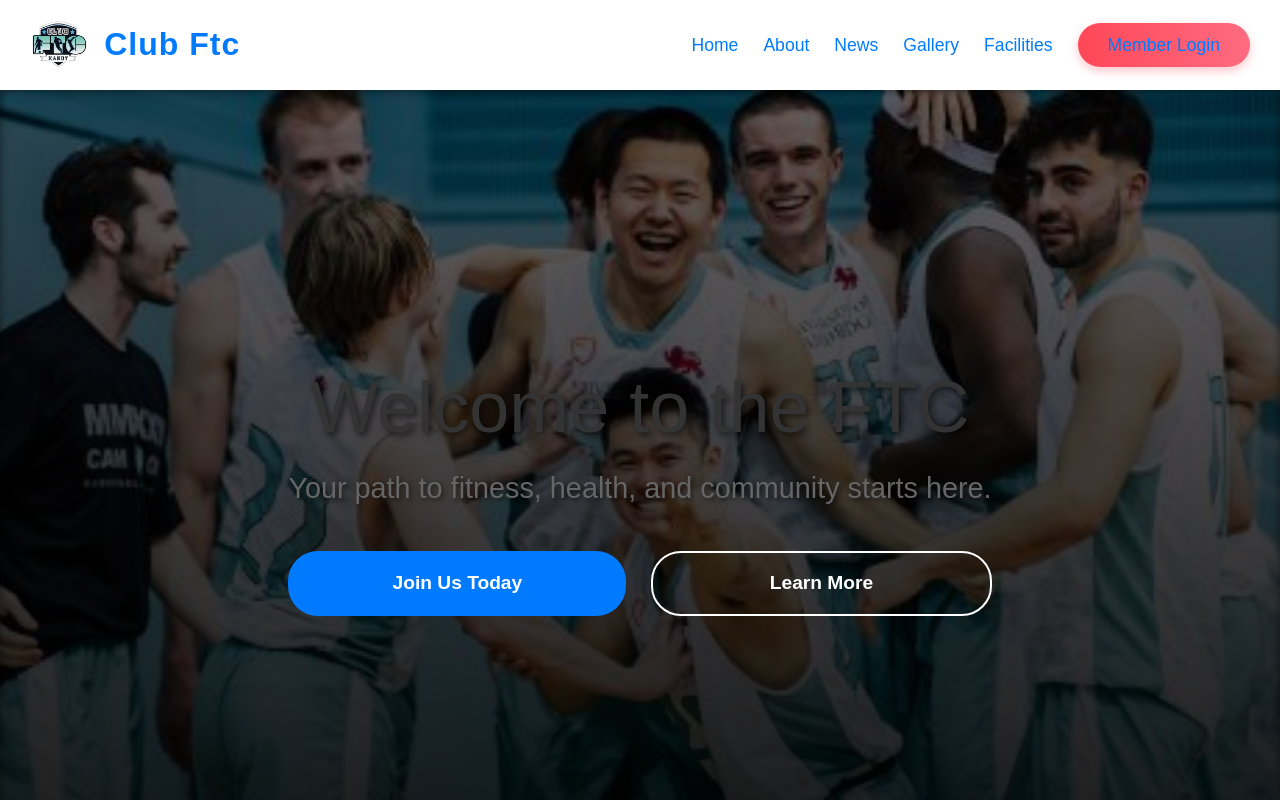
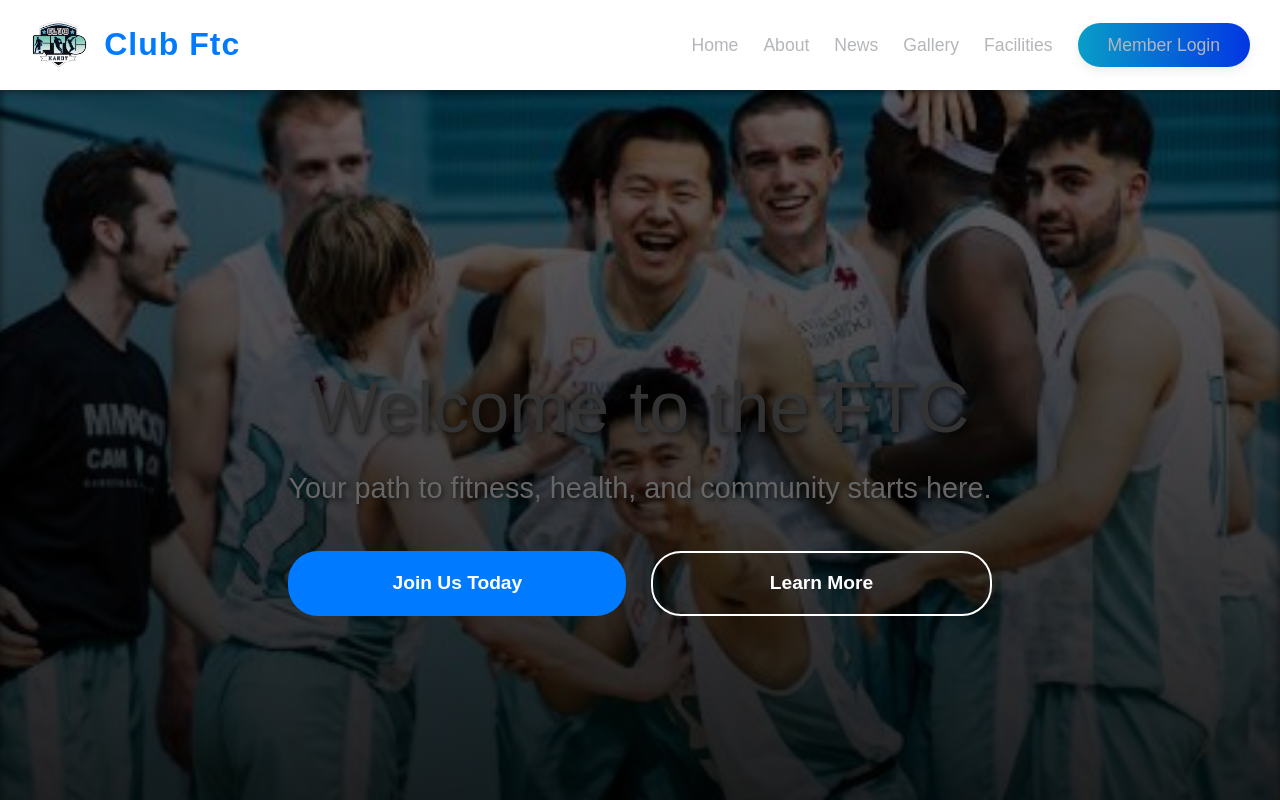
Before and after one commit to NimeshDilhara96/NextgensportclubSystem, a React (Create React App) app in the folder frontend/: page / in a window 1280 px wide. Shown: the top 800 px of the page. Built offline with nearby package versions, Linux system fonts and the light colour scheme.

Commit message:
update: hero image and color on nav bar

```diff
--- a/frontend/src/components/Main/Landing.module.css
+++ b/frontend/src/components/Main/Landing.module.css
@@ -49,7 +49,7 @@
 }
 
 .navLinks li a {
-  color: #007BFF;
+  color: #b4b6b9;
   text-decoration: none;
   font-size: 1.1rem;
   font-weight: 500;
@@ -62,20 +62,20 @@
 }
 
 .loginButton {
-  background: linear-gradient(90deg, #ff4757, #ff6b81); /* Gradient background */
+  background: linear-gradient(90deg, #089ec7, #0236e3); /* Gradient background */
   padding: 12px 30px; /* Slightly larger padding */
   border-radius: 30px; /* More rounded button */
   color: white;
   text-decoration: none;
   font-weight: bold;
   font-size: 1.1rem; /* Slightly larger font size */
-  box-shadow: 0 4px 10px rgba(255, 71, 87, 0.3); /* Subtle shadow */
+  box-shadow: 0 4px 10px rgba(201, 195, 195, 0.3); /* Subtle shadow */
   transition: background 0.3s ease, transform 0.3s ease, box-shadow 0.3s ease;
 }
 
 .loginButton:hover {
   background: linear-gradient(90deg, #ff6b81, #ff4757); /* Reverse gradient on hover */
-  color: #ffdd57; /* Highlight text color */
+  color: #0637d9; /* Highlight text color */
   transform: translateY(-3px); /* Lift effect */
   box-shadow: 0 6px 15px rgba(255, 71, 87, 0.5); /* Stronger shadow on hover */
 }
```
